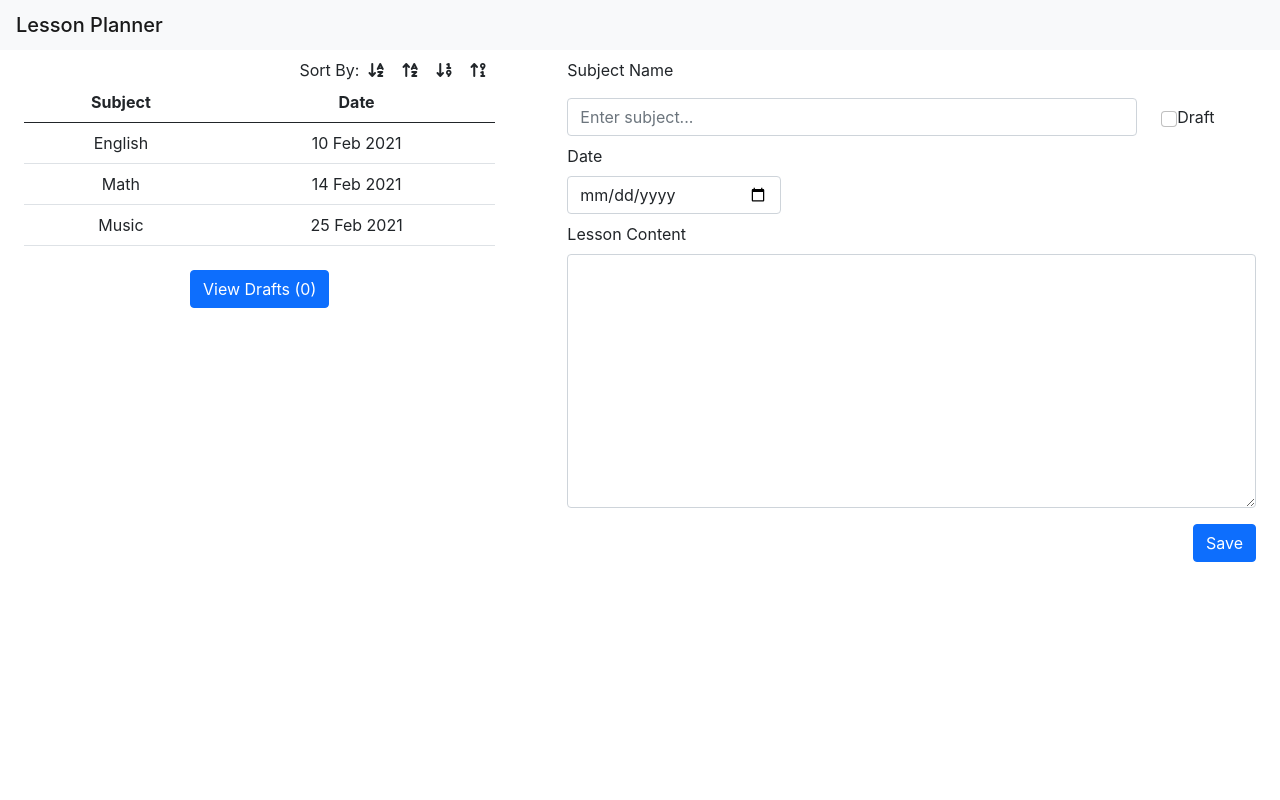
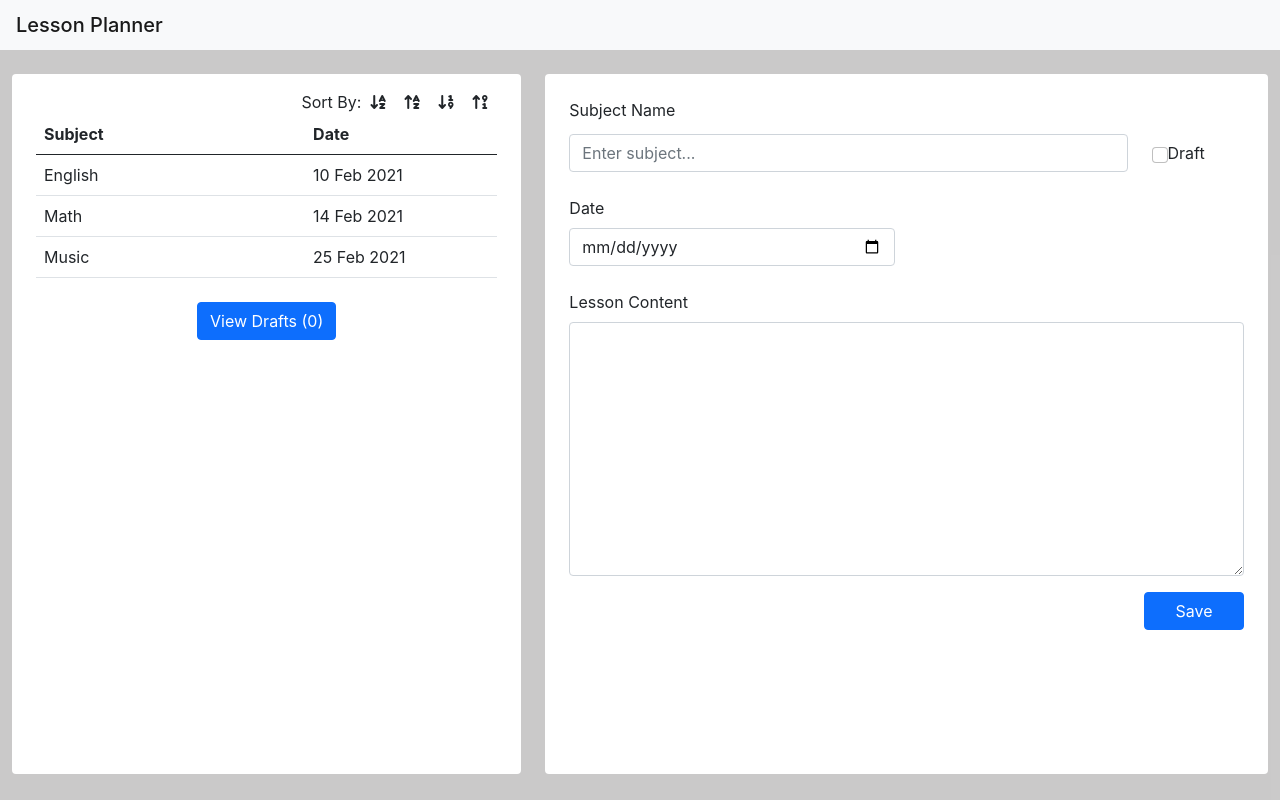
Before and after one commit to khairulsyazwan/lesson-planner, a React (Create React App) app: page / in a window 1280 px wide. Built offline with nearby package versions, Linux system fonts and the light colour scheme.

Commit message:
delete function

```diff
--- a/package.json
+++ b/package.json
@@ -10,6 +10,7 @@
     "react": "^17.0.1",
     "react-dom": "^17.0.1",
     "react-scripts": "4.0.1",
+    "uuid": "^8.3.2",
     "web-vitals": "^0.2.4"
   },
   "scripts": {
--- a/src/App.css
+++ b/src/App.css
@@ -1,5 +1,6 @@
 .App {
   text-align: center;
+  background-color: rgba(202, 201, 201, 0.986);
 }
 
 .App-logo {
@@ -50,3 +51,17 @@ h6,
 h4 {
   text-align: left;
 }
+
+i:hover {
+  color: rgb(17, 17, 179);
+  cursor: pointer;
+}
+
+th,
+tr {
+  text-align: left;
+}
+
+.comp {
+  height: calc(100vh - 100px);
+}
--- a/src/App.js
+++ b/src/App.js
@@ -12,21 +12,21 @@ function App() {
       subject: "English",
       date: "2021-02-10",
       content: "Test 1",
-      id: "l1",
+      id: "37662e62-eafb-42ac-8c93-55416010dce0",
       draft: false,
     },
     {
       subject: "Math",
       date: "2021-02-14",
       content: "Test 2",
-      id: "l2",
+      id: "85cce76f-a15c-42c9-b62b-029f5a4c9ce4",
       draft: false,
     },
     {
       subject: "Music",
       date: "2021-02-25",
       content: "Test 3",
-      id: "l3",
+      id: "ad297239-20de-4fd4-8740-0c39145a1a1c",
       draft: false,
     },
   ]);
@@ -54,29 +54,35 @@ function App() {
 
   function selectOne(e) {
     let select = e.target.classList.value;
-    if (select.includes("l")) {
-      let res = lessons.filter(function (el) {
+
+    let resDraft = drafts.filter(function (el) {
       return el.id === select;
     });
-      setSelected(res);
-      setSingleDisplay(true);
-      setFormDisplay(false);
-    } else {
-      let res = drafts.filter(function (el) {
+    let resLes = lessons.filter(function (el) {
       return el.id === select;
     });
-      setSelected(res);
+    if (resDraft.length === 0) {
+      setSelected(resLes);
+    } else {
+      setSelected(resDraft);
+    }
     setSingleDisplay(true);
     setFormDisplay(false);
   }
-  }
 
   return (
-    <div className="App">
+    <div className="App vh-100">
       <Header />
 
-      <div className="row mt-2">
+      <div className="container-fluid">
+        <div className="row my-3">
           <div className="col-md-5">
+            <div
+              className="container my-2 py-3 border-dark rounded comp"
+              style={{
+                backgroundColor: "white",
+              }}
+            >
               {!draftDisplay && (
                 <List
                   lessons={lessons}
@@ -102,7 +108,7 @@ function App() {
                   <div className="mt-2">
                     {draftDisplay ? (
                       <button
-                    className="btn btn-info btn-block"
+                        className="btn btn-primary btn-block"
                         onClick={toggleDraftDisplay}
                       >
                         View Lessons ({lessons.length})
@@ -119,8 +125,13 @@ function App() {
                 </div>
               </div>
             </div>
+          </div>
 
           <div className="col-md-7">
+            <div
+              className="container my-2 py-3 border-dark rounded comp"
+              style={{ backgroundColor: "white" }}
+            >
               {formDisplay && (
                 <AddNew
                   setLessons={setLessons}
@@ -131,8 +142,17 @@ function App() {
               )}
 
               {singleDisplay && (
-            <Lessons lesson={selected} setLessons={setLessons} />
+                <Lessons
+                  lesson={selected}
+                  setLessons={setLessons}
+                  lessons={lessons}
+                  toggleForm={toggleFormDisplay}
+                  drafts={drafts}
+                  setDrafts={setDrafts}
+                />
               )}
+            </div>
+          </div>
         </div>
       </div>
     </div>
--- a/src/components/AddNew.js
+++ b/src/components/AddNew.js
@@ -1,4 +1,5 @@
 import React, { useState } from "react";
+import { v4 as uuidv4 } from "uuid";
 
 function AddNew({ lessons, drafts, setLessons, setDrafts }) {
   const [change, setChange] = useState("");
@@ -8,6 +9,7 @@ function AddNew({ lessons, drafts, setLessons, setDrafts }) {
     setChange((change) => ({
       ...change,
       [e.target.name]: e.target.value,
+      id: uuidv4(),
     }));
   }
 
@@ -26,28 +28,26 @@ function AddNew({ lessons, drafts, setLessons, setDrafts }) {
   function addLesson(change) {
     if (draftCheck) {
       let cTemp = { ...change };
-      cTemp = { ...change, draft: draftCheck, id: `d${drafts.length + 1}` };
+      cTemp = { ...change, draft: draftCheck };
       let temp = [...drafts];
       temp = [...temp, cTemp];
-      // console.log(temp);
       setDrafts(temp);
       localStorage.setItem("drafts", JSON.stringify(temp));
     } else {
       let cTemp = { ...change };
-      cTemp = { ...change, draft: draftCheck, id: `l${lessons.length + 1}` };
+      cTemp = { ...change, draft: draftCheck };
       let temp = [...lessons];
       temp = [...temp, cTemp];
-      // console.log(temp);
       setLessons(temp);
       localStorage.setItem("lessons", JSON.stringify(temp));
     }
   }
 
   return (
-    <div className="container text-left">
+    <div className="">
       <form onSubmit={submitBtn}>
         <div className="row">
-          <div className="col-md-9">
+          <div className="col-md-9 mt-2">
             <label
               for="subject"
               className="form-label d-flex justify-content-start"
@@ -57,7 +57,7 @@ function AddNew({ lessons, drafts, setLessons, setDrafts }) {
           </div>
         </div>
 
-        <div className="row mt-2">
+        <div className="row mt-1">
           <div className="col-md-10">
             <input
               type="text"
@@ -66,6 +66,7 @@ function AddNew({ lessons, drafts, setLessons, setDrafts }) {
               name="subject"
               id="subject"
               className="form-control"
+              required
             />
           </div>
           <div className="col-md-2 d-flex align-items-center">
@@ -77,15 +78,18 @@ function AddNew({ lessons, drafts, setLessons, setDrafts }) {
               checked={draftCheck}
               onChange={checkBox}
             />
-            <label class="form-check-label" for="draft">
+            <label className="form-check-label" for="draft">
               Draft
             </label>
           </div>
         </div>
 
-        <div className="row mt-2">
-          <div className="col-md-4 ">
-            <label for="date" class="form-label d-flex justify-content-start">
+        <div className="row mt-4">
+          <div className="col-md-6">
+            <label
+              for="date"
+              className="form-label d-flex justify-content-start"
+            >
               Date
             </label>
             <input
@@ -95,31 +99,37 @@ function AddNew({ lessons, drafts, setLessons, setDrafts }) {
               name="date"
               id="date"
               className="form-control"
+              required
             />
           </div>
         </div>
 
-        <div className="row mt-2">
+        <div className="row mt-4">
           <div className="col-md-12">
             <label
               for="comments"
-              class="form-label d-flex justify-content-start"
+              className="form-label d-flex justify-content-start"
             >
               Lesson Content
             </label>
             <textarea
               name="content"
               onChange={changeHandler}
-              class="form-control"
+              className="form-control"
               id="content"
               rows="10"
+              required
             />
           </div>
         </div>
 
         <div className="row">
           <div className="col-12 d-flex justify-content-end">
-            <button type="submit" class="btn mt-3 btn-primary btn-block ">
+            <button
+              type="submit"
+              className="btn mt-3 btn-primary"
+              style={{ width: "100px" }}
+            >
               Save
             </button>
           </div>
--- a/src/components/Drafts.js
+++ b/src/components/Drafts.js
@@ -7,10 +7,12 @@ function Drafts({ drafts, selectOne }) {
       <div className="row">
         <div className="col-md-12">
           <h2>Drafts</h2>
-          <table class="table">
+          <table className="table">
             <thead>
               <tr>
-                <th scope="col">Subject</th>
+                <th scope="col" className="col-md-8">
+                  Subject
+                </th>
                 <th scope="col">Date</th>
               </tr>
             </thead>
--- a/src/components/List.js
+++ b/src/components/List.js
@@ -1,5 +1,5 @@
 import moment from "moment";
-import React, { useState } from "react";
+import React from "react";
 
 function List({ lessons, selectOne, setLessons }) {
   function toggleSort(sortType) {
@@ -9,8 +9,13 @@ function List({ lessons, selectOne, setLessons }) {
       let c = sortedLessons.sort(function (a, b) {
         let aSub = a.subject.toLowerCase();
         let bSub = b.subject.toLowerCase();
-        if (aSub < bSub) return -1;
-        if (aSub > bSub) return 1;
+        if (aSub < bSub) {
+          return -1;
+        }
+        if (aSub > bSub) {
+          return 1;
+        }
+        return 0;
       });
       setLessons(c);
     }
@@ -19,8 +24,13 @@ function List({ lessons, selectOne, setLessons }) {
       let d = sortedLessons.sort(function (a, b) {
         let aSub = a.subject.toLowerCase();
         let bSub = b.subject.toLowerCase();
-        if (aSub < bSub) return 1;
-        if (aSub > bSub) return -1;
+        if (aSub < bSub) {
+          return 1;
+        }
+        if (aSub > bSub) {
+          return -1;
+        }
+        return 0;
       });
       setLessons(d);
     }
@@ -45,40 +55,42 @@ function List({ lessons, selectOne, setLessons }) {
   }
 
   return (
-    <div className="container">
+    <div>
       <div className="row">
         <div className="col-md-12">
           <div className="d-flex justify-content-end">
             <div>Sort By:</div>
             <div className="mx-2">
               <i
-                class="fas fa-sort-alpha-down"
+                className="fas fa-sort-alpha-down"
                 onClick={() => toggleSort("aDes")}
               ></i>
             </div>
             <div className="mx-2">
               <i
-                class="fas fa-sort-alpha-up"
+                className="fas fa-sort-alpha-up"
                 onClick={() => toggleSort("aAsc")}
               ></i>
             </div>
             <div className="mx-2">
               <i
-                class="fas fa-sort-numeric-down"
+                className="fas fa-sort-numeric-down"
                 onClick={() => toggleSort("dDes")}
               ></i>
             </div>
             <div className="mx-2">
               <i
-                class="fas fa-sort-numeric-up-alt"
+                className="fas fa-sort-numeric-up-alt"
                 onClick={() => toggleSort("dAsc")}
               ></i>
             </div>
           </div>
-          <table class="table">
+          <table className="table">
             <thead>
               <tr>
-                <th scope="col">Subject</th>
+                <th scope="col" className="col-md-7">
+                  Subject
+                </th>
                 <th scope="col">Date</th>
               </tr>
             </thead>
```
Also changed, not shown: src/components/Lessons.js (+33 -3 lines), 2 other files (tests, documents, lock files or other folders). Lines whose indentation alone changed are shown as unchanged.
